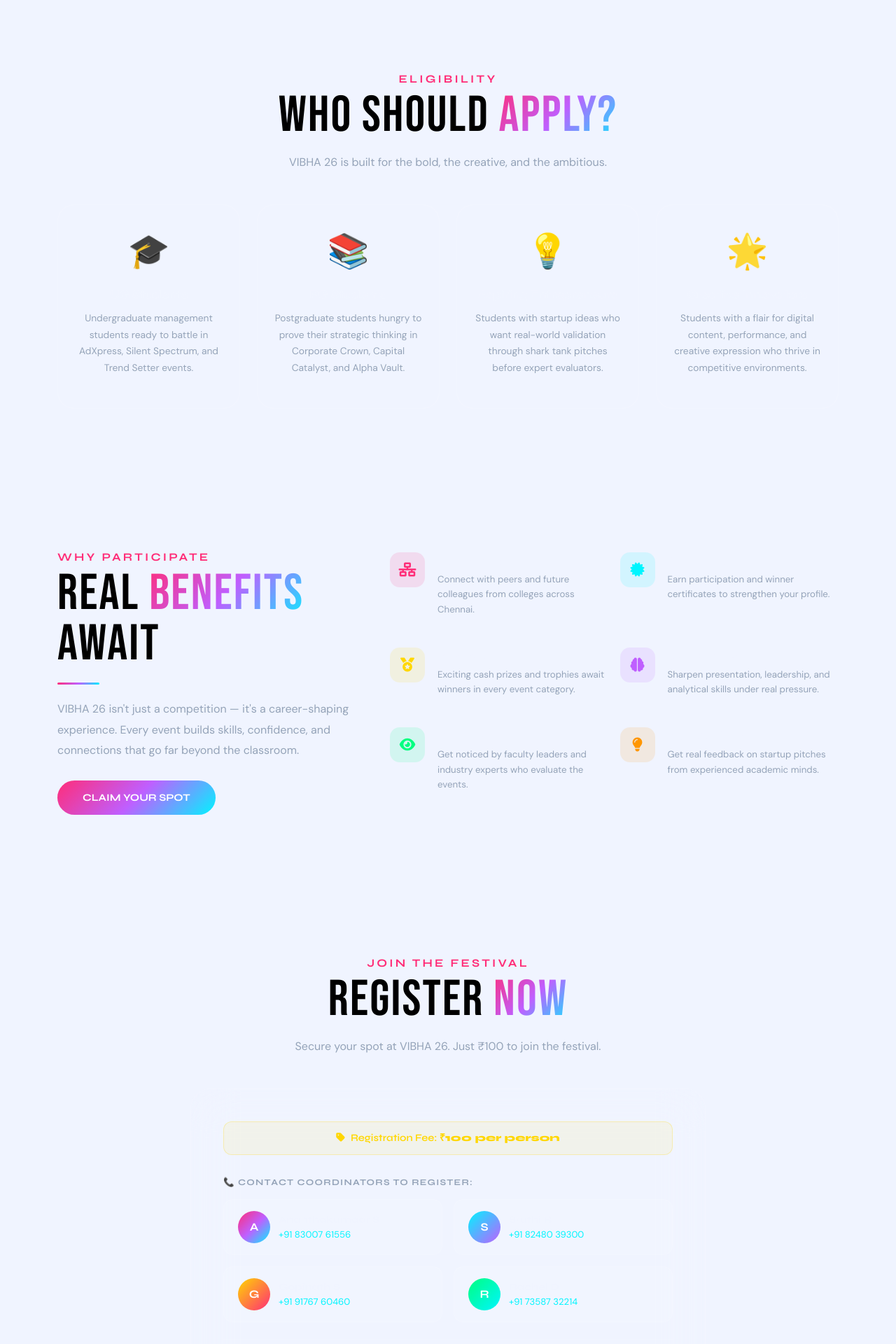
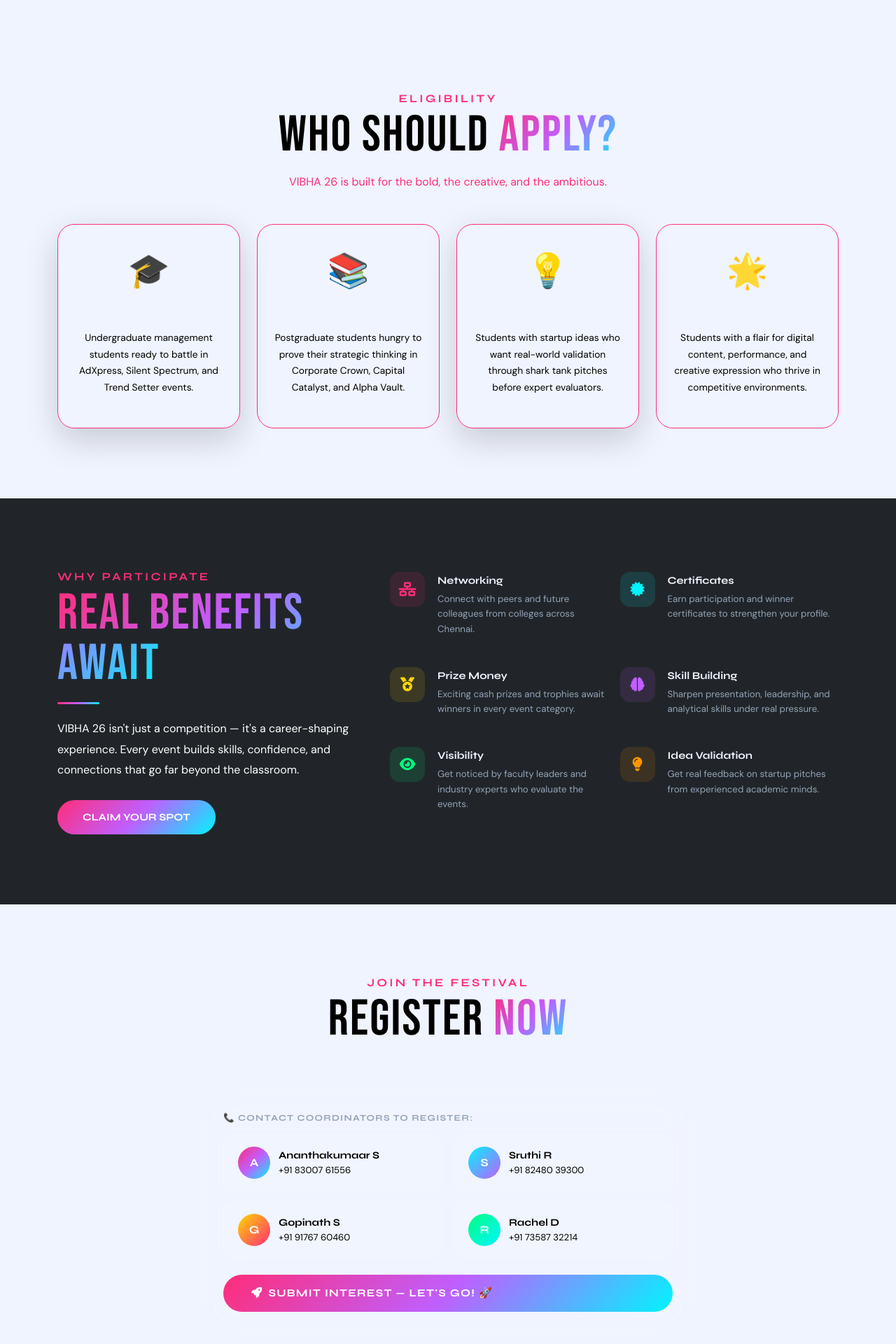
Before and after one commit to archana21796/meenakshigroups, a PHP site: page /vibha/index.html in a window 1280 px wide. Shown: the part 3293-5213 px from the top of the page at 70% size. Run offline with PHP 8.4, Linux system fonts and the light colour scheme.

Commit message:
added vibha

```diff
--- a/vibha/index.html
+++ b/vibha/index.html
@@ -26,7 +26,7 @@
         <img class="rounded-4" src="vibha26.png" alt="VIBHA 26 Logo"/>
       </a>
       <a href="">
-    <a class="nav-link nav-cta" href="#register">Register</a>
+    <a class="nav-link nav-cta" href="https://forms.gle/siQU9G7r1usAheHG7">Register</a>
       </a>
     </div>
   </nav>
@@ -55,7 +55,7 @@
             <div class="hero-meta-item"><i class="fas fa-tag"></i><span>₹100 per person</span></div>
           </div>
           <div class="d-flex gap-3 flex-wrap">
-            <a href="#register" class="btn-primary-grad">🚀 Register Now</a>
+            <a href="https://forms.gle/siQU9G7r1usAheHG7" class="btn-primary-grad">🚀 Register Now</a>
             <!-- <a href="#about" class="btn-outline-glass">Learn More ↓</a> -->
           </div>
         </div>
@@ -368,7 +368,7 @@ PG Events
 <h5>Registration Fee</h5>
 <div style="font-size:3rem;">₹100</div>
 <p>Per person per event</p>
-<a href="#register" class="btn-primary-grad">Register Now</a>
+<a href="https://forms.gle/siQU9G7r1usAheHG7" class="btn-primary-grad">Register Now</a>
 </div>
 </div>
 
@@ -430,7 +430,7 @@ Your journey from registration to glory in six simple stages.
 </p> -->
 </div>
 
-<div class="timeline-scroll">
+<div class="timeline-scroll p-3 my-3 bg-dark ">
 
 <div class="timeline-horizontal">
 
@@ -518,35 +518,35 @@ Prizes and certificates at the closing ceremony.
       <div class="text-center mb-5" data-aos="fade-up">
         <div class="sec-tag">Eligibility</div>
         <h2 class="sec-title">Who Should <span class="ac">Apply?</span></h2>
-        <p style="color:var(--text-muted); max-width:460px; margin:0 auto;">VIBHA 26 is built for the bold, the creative, and the ambitious.</p>
+        <p style="color:#ff2d78; max-width:460px; margin:0 auto;">VIBHA 26 is built for the bold, the creative, and the ambitious.</p>
       </div>
       <div class="row g-4">
-        <div class="col-sm-6 col-lg-3" data-aos="fade-up" data-aos-delay="0">
-          <div class="who-card w1">
+        <div class="col-sm-6  col-lg-3 border-primary" data-aos="fade-up" data-aos-delay="0">
+          <div class="who-card shadow-lg w1">
             <span class="who-emoji">🎓</span>
             <div class="who-title">UG Students</div>
-            <p style="color:var(--text-muted); font-size:0.86rem; line-height:1.7;">Undergraduate management students ready to battle in AdXpress, Silent Spectrum, and Trend Setter events.</p>
+            <p style="color:black; font-size:0.86rem; line-height:1.7;">Undergraduate management students ready to battle in AdXpress, Silent Spectrum, and Trend Setter events.</p>
           </div>
         </div>
         <div class="col-sm-6 col-lg-3" data-aos="fade-up" data-aos-delay="100">
           <div class="who-card w2">
             <span class="who-emoji">📚</span>
             <div class="who-title">PG Students</div>
-            <p style="color:var(--text-muted); font-size:0.86rem; line-height:1.7;">Postgraduate students hungry to prove their strategic thinking in Corporate Crown, Capital Catalyst, and Alpha Vault.</p>
+            <p style="color:black; font-size:0.86rem; line-height:1.7;">Postgraduate students hungry to prove their strategic thinking in Corporate Crown, Capital Catalyst, and Alpha Vault.</p>
           </div>
         </div>
         <div class="col-sm-6 col-lg-3" data-aos="fade-up" data-aos-delay="200">
-          <div class="who-card w3">
+          <div class="who-card w3 shadow-lg">
             <span class="who-emoji">💡</span>
             <div class="who-title">Aspiring Entrepreneurs</div>
-            <p style="color:var(--text-muted); font-size:0.86rem; line-height:1.7;">Students with startup ideas who want real-world validation through shark tank pitches before expert evaluators.</p>
+            <p style="color:black; font-size:0.86rem; line-height:1.7;">Students with startup ideas who want real-world validation through shark tank pitches before expert evaluators.</p>
           </div>
         </div>
         <div class="col-sm-6 col-lg-3" data-aos="fade-up" data-aos-delay="300">
           <div class="who-card w4">
             <span class="who-emoji">🌟</span>
             <div class="who-title">Creative Innovators</div>
-            <p style="color:var(--text-muted); font-size:0.86rem; line-height:1.7;">Students with a flair for digital content, performance, and creative expression who thrive in competitive environments.</p>
+            <p style="color:black; font-size:0.86rem; line-height:1.7;">Students with a flair for digital content, performance, and creative expression who thrive in competitive environments.</p>
           </div>
         </div>
       </div>
@@ -554,15 +554,15 @@ Prizes and certificates at the closing ceremony.
   </section>
 
   <!-- BENEFITS -->
-  <section id="benefits">
+  <section id="benefits" class="bg-dark">
     <div class="container">
       <div class="row gy-5 align-items-center">
         <div class="col-lg-5" data-aos="fade-right">
           <div class="sec-tag">Why Participate</div>
-          <h2 class="sec-title">Real <span class="ac">Benefits</span> Await</h2>
+          <h2 class="sec-title"> <span class="ac">Real Benefits Await</span> </h2>
           <div class="div-line"></div>
-          <p style="color:var(--text-muted); line-height:1.85; margin-bottom:28px;">VIBHA 26 isn't just a competition — it's a career-shaping experience. Every event builds skills, confidence, and connections that go far beyond the classroom.</p>
-          <a href="#register" class="btn-primary-grad">Claim Your Spot</a>
+          <p style="color:WHITE; line-height:1.85; margin-bottom:28px;">VIBHA 26 isn't just a competition — it's a career-shaping experience. Every event builds skills, confidence, and connections that go far beyond the classroom.</p>
+          <a href="https://forms.gle/siQU9G7r1usAheHG7" class="btn-primary-grad">Claim Your Spot</a>
         </div>
         <div class="col-lg-7" data-aos="fade-left" data-aos-delay="150">
           <div class="row g-3">
@@ -632,14 +632,14 @@ Prizes and certificates at the closing ceremony.
       <div class="text-center mb-5" data-aos="fade-up">
         <div class="sec-tag">Join the Festival</div>
         <h2 class="sec-title">Register <span class="ac">Now</span></h2>
-        <p style="color:var(--text-muted); max-width:460px; margin:0 auto;">Secure your spot at VIBHA 26. Just ₹100 to join the festival.</p>
+        <!-- <p style="color:var(--text-muted); max-width:460px; margin:0 auto;">Secure your spot at VIBHA 26. Just ₹100 to join the festival.</p> -->
       </div>
       <div class="row justify-content-center">
         <div class="col-lg-8" data-aos="fade-up" data-aos-delay="100">
           <div class="form-glass">
-            <div class="reg-fee-badge">
+            <!-- <div class="reg-fee-badge">
               <i class="fas fa-tag me-2"></i>Registration Fee: <strong>₹100 per person</strong>
-            </div>
+            </div> -->
 
             <!-- COORDINATORS -->
             <p style="color:var(--text-muted); font-size:0.78rem; font-family:'Syne',sans-serif; font-weight:700; letter-spacing:0.1em; text-transform:uppercase; margin-bottom:14px;">📞 Contact Coordinators to Register:</p>
@@ -647,9 +647,9 @@ Prizes and certificates at the closing ceremony.
               <div class="col-sm-6">
                 <div class="coordinator-card">
                   <div class="coord-avatar">A</div>
-                  <div>
+                  <div class="text-black">
                     <div class="coord-name">Ananthakumaar S</div>
-                    <div class="coord-phone">+91 83007 61556</div>
+                    <div class="text-black coord-phone">+91 83007 61556</div>
                   </div>
                 </div>
               </div>
@@ -657,8 +657,8 @@ Prizes and certificates at the closing ceremony.
                 <div class="coordinator-card">
                   <div class="coord-avatar" style="background:var(--gradient-cool);">S</div>
                   <div>
-                    <div class="coord-name">Sruthi R</div>
-                    <div class="coord-phone">+91 82480 39300</div>
+                    <div class="text-black coord-name">Sruthi R</div>
+                    <div class="text-black coord-phone">+91 82480 39300</div>
                   </div>
                 </div>
               </div>
@@ -666,8 +666,8 @@ Prizes and certificates at the closing ceremony.
                 <div class="coordinator-card">
                   <div class="coord-avatar" style="background:var(--gradient-alt);">G</div>
                   <div>
-                    <div class="coord-name">Gopinath S</div>
-                    <div class="coord-phone">+91 91767 60460</div>
+                    <div class="text-black coord-name">Gopinath S</div>
+                    <div class="text-black coord-phone">+91 91767 60460</div>
                   </div>
                 </div>
               </div>
@@ -675,16 +675,16 @@ Prizes and certificates at the closing ceremony.
                 <div class="coordinator-card">
                   <div class="coord-avatar" style="background:linear-gradient(135deg,#00ff80,#00f5ff);">R</div>
                   <div>
-                    <div class="coord-name">Rachel D</div>
-                    <div class="coord-phone">+91 73587 32214</div>
+                    <div class="text-black coord-name">Rachel D</div>
+                    <div class="text-black coord-phone">+91 73587 32214</div>
                   </div>
                 </div>
               </div>
             </div>
 
-            <div style="border-top:1px solid var(--border-glass); margin:24px 0;"></div>
+            <!-- <div style="border-top:1px solid var(--border-glass); margin:24px 0;"></div> -->
 
-            <div id="regForm">
+            <!-- <div id="regForm">
               <p style="color:var(--text-muted); font-size:0.78rem; font-family:'Syne',sans-serif; font-weight:700; letter-spacing:0.1em; text-transform:uppercase; margin-bottom:22px;">📝 Express Your Interest:</p>
               <div class="row g-3">
                 <div class="col-sm-6">
@@ -753,14 +753,19 @@ Prizes and certificates at the closing ceremony.
                   <i class="fas fa-rocket me-2"></i>Submit Interest — Let's Go! 🚀
                 </button>
               </div>
-            </div>
+            </div> -->
+              <div class="d-flex mx-auto justify-content-center align-items-center">
+                <a style="text-decoration: none;" class="btn-submit" href="">
+                  <i class="fas fa-rocket me-2"></i>Submit Interest — Let's Go! 🚀
 
-            <div class="success-msg" id="successMsg">
+                </a>
+              </div>
+            <!-- <div class="success-msg" id="successMsg">
               <div style="font-size:4rem; margin-bottom:14px;">🎉</div>
               <h4 style="font-family:'Syne',sans-serif; font-weight:700; font-size:1.4rem; margin-bottom:12px;">You're In!</h4>
               <p style="color:var(--text-muted); margin-bottom:18px;">Thanks for expressing interest in VIBHA 26! Our coordinators will reach out to confirm your registration.</p>
               <p style="color:var(--neon-cyan); font-family:'Syne',sans-serif; font-size:0.84rem; font-weight:600;">📞 Call coordinators to confirm and pay ₹100 registration fee</p>
-            </div>
+            </div> -->
           </div>
         </div>
       </div>
@@ -783,77 +788,7 @@ Prizes and certificates at the closing ceremony.
     </div>
   </section>
 
-  <!-- FAQ -->
-  <section id="faq">
-    <div class="container">
-      <div class="text-center mb-5" data-aos="fade-up">
-        <div class="sec-tag">Got Questions?</div>
-        <h2 class="sec-title">Frequently <span class="ac">Asked</span></h2>
-      </div>
-      <div class="row justify-content-center">
-        <div class="col-lg-8" data-aos="fade-up" data-aos-delay="100">
-          <div class="accordion" id="faqAcc">
-            <div class="accordion-item">
-              <h2 class="accordion-header">
-                <button class="accordion-button" type="button" data-bs-toggle="collapse" data-bs-target="#q1">Who can participate in VIBHA 26?</button>
-              </h2>
-              <div id="q1" class="accordion-collapse collapse show" data-bs-parent="#faqAcc">
-                <div class="accordion-body">VIBHA 26 is open to UG and PG students from any affiliated institution. UG events are for undergraduate students, PG events for postgraduate students, and Corporate 2.0 is open to both.</div>
-              </div>
-            </div>
-            <div class="accordion-item">
-              <h2 class="accordion-header">
-                <button class="accordion-button collapsed" type="button" data-bs-toggle="collapse" data-bs-target="#q2">What is the registration fee?</button>
-              </h2>
-              <div id="q2" class="accordion-collapse collapse" data-bs-parent="#faqAcc">
-                <div class="accordion-body">₹100 per person. Contact Ananthakumaar S (+91 83007 61556), Sruthi R (+91 82480 39300), Gopinath S (+91 91767 60460), or Rachel D (+91 73587 32214) to register and pay.</div>
-              </div>
-            </div>
-            <div class="accordion-item">
-              <h2 class="accordion-header">
-                <button class="accordion-button collapsed" type="button" data-bs-toggle="collapse" data-bs-target="#q3">Can teams apply? What is the team size?</button>
-              </h2>
-              <div id="q3" class="accordion-collapse collapse" data-bs-parent="#faqAcc">
-                <div class="accordion-body">Yes, several events support team participation. Team size varies by event. Scan the "FOR EVENT GUIDELINES" QR code on the official poster for specific team composition rules, or contact coordinators directly.</div>
-              </div>
-            </div>
-            <div class="accordion-item">
-              <h2 class="accordion-header">
-                <button class="accordion-button collapsed" type="button" data-bs-toggle="collapse" data-bs-target="#q4">When and where is VIBHA 26 happening?</button>
-              </h2>
-              <div id="q4" class="accordion-collapse collapse" data-bs-parent="#faqAcc">
-                <div class="accordion-body">VIBHA 26 is on 13th March 2026 at Meenakshi Sundararajan School of Management, 363 Arcot Road, Kodambakkam, Chennai - 600 024.</div>
-              </div>
-            </div>
-            <div class="accordion-item">
-              <h2 class="accordion-header">
-                <button class="accordion-button collapsed" type="button" data-bs-toggle="collapse" data-bs-target="#q5">What events are there?</button>
-              </h2>
-              <div id="q5" class="accordion-collapse collapse" data-bs-parent="#faqAcc">
-                <div class="accordion-body">7 events total: AdXpress (Adzap), Silent Spectrum (Mime), Trend Setter (Reels) for UG; Corporate Crown (Best Manager), Capital Catalyst (Shark Tank), Alpha Vault (Stock Quiz) for PG; and Corporate 2.0 (Corporate Walk) for both.</div>
-              </div>
-            </div>
-            <div class="accordion-item">
-              <h2 class="accordion-header">
-                <button class="accordion-button collapsed" type="button" data-bs-toggle="collapse" data-bs-target="#q6">Are there prizes for winners?</button>
-              </h2>
-              <div id="q6" class="accordion-collapse collapse" data-bs-parent="#faqAcc">
-                <div class="accordion-body">Yes! Exciting prizes await winners in all event categories as confirmed in the official event poster. Contact coordinators for the specific prize breakdown per event.</div>
-              </div>
-            </div>
-            <div class="accordion-item">
-              <h2 class="accordion-header">
-                <button class="accordion-button collapsed" type="button" data-bs-toggle="collapse" data-bs-target="#q7">Where can I find event guidelines?</button>
-              </h2>
-              <div id="q7" class="accordion-collapse collapse" data-bs-parent="#faqAcc">
-                <div class="accordion-body">Scan the "FOR EVENT GUIDELINES" QR code on the official VIBHA 26 poster for detailed rules and guidelines for each competition. You can also reach out to the event coordinators directly.</div>
-              </div>
-            </div>
-          </div>
-        </div>
-      </div>
-    </div>
-  </section>
+
 
   <!-- CTA -->
   <section id="cta">
@@ -866,7 +801,7 @@ Prizes and certificates at the closing ceremony.
           <span style="background:var(--gradient-main); -webkit-background-clip:text; -webkit-text-fill-color:transparent; background-clip:text;">Your Moment.</span>
         </h2>
         <p style="color:var(--text-muted); font-size:1.05rem; max-width:500px; margin:0 auto 36px; line-height:1.75;">If you have talent worth showing, ideas worth pitching, and ambition worth backing — VIBHA 26 is your stage. Don't just watch from the sidelines.</p>
-        <a href="#register" class="btn-primary-grad" style="font-size:1rem; padding:17px 46px;">
+        <a href="https://forms.gle/siQU9G7r1usAheHG7" class="btn-primary-grad" style="font-size:1rem; padding:17px 46px;">
           🚀 Register Now — ₹100 Only
         </a>
         <div style="margin-top:22px; color:var(--text-muted); font-size:0.83rem;">
@@ -878,7 +813,7 @@ Prizes and certificates at the closing ceremony.
   </section>
 
   <!-- FOOTER -->
-  <footer>
+  <footer class="bg-dark">
     <div class="container">
       <div class="row gy-5">
         <div class="col-lg-4">
@@ -901,7 +836,7 @@ Prizes and certificates at the closing ceremony.
             <li><a href="#events">Events</a></li>
             <li><a href="#timeline">Structure</a></li>
             <li><a href="#who">Eligibility</a></li>
-            <li><a href="#register">Register</a></li>
+            <li><a href="#https://forms.gle/siQU9G7r1usAheHG7">Register</a></li>
           </ul>
         </div>
         <div class="col-sm-6 col-lg-3">
--- a/vibha/style.css
+++ b/vibha/style.css
@@ -635,7 +635,7 @@ line-height:1.6;
 
     .who-card {
       background: var(--card-glass);
-      border: 1px solid var(--border-glass);
+      border: 1px solid #ff2d78;
       border-radius: 24px;
       padding: 30px 22px;
       height: 100%;
```
